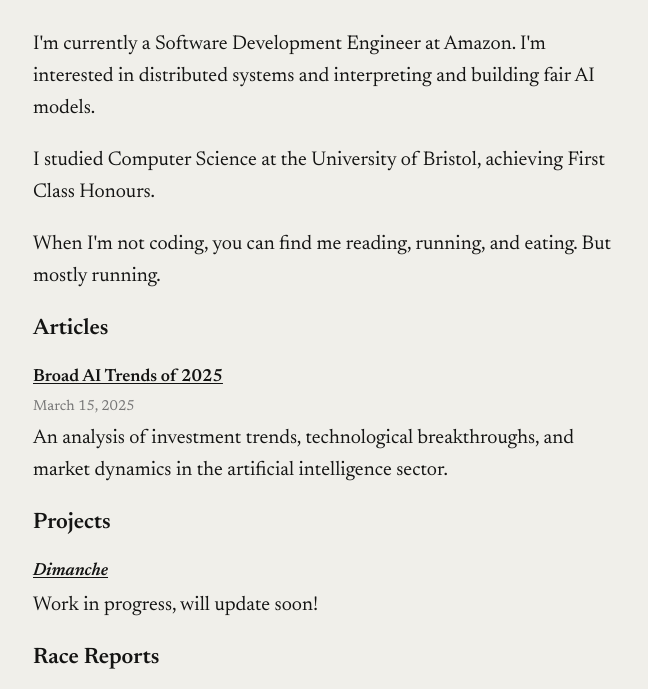
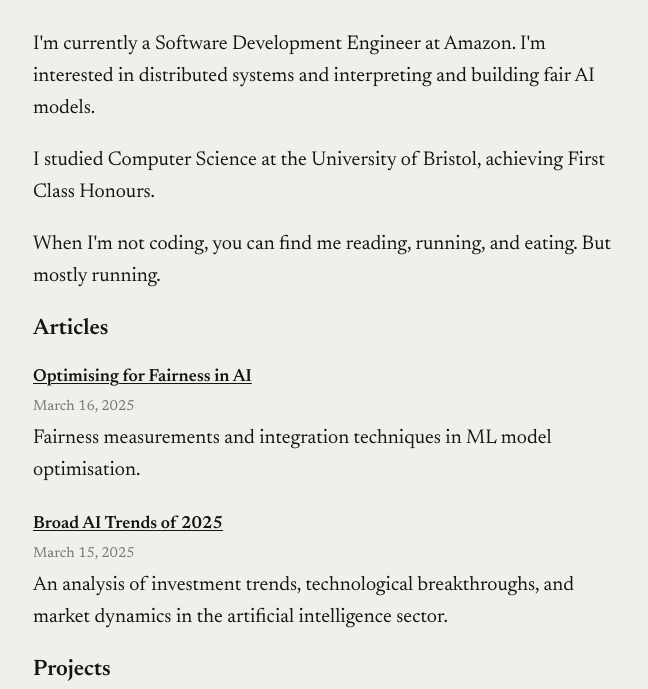
Before and after one commit to ckallum/ckallum.github.io, a website: page index.html in a window 1280 px wide. Shown: the part 80-769 px from the top of the page, without its empty margins (313-961 px from the left). Drawn offline with Linux system fonts and the light colour scheme.

Commit message:
Add AI Fairness to Articles

```diff
--- a/index.html
+++ b/index.html
@@ -137,6 +137,13 @@
       <ul class="article-list">
         <li>
           <div class="article-title">
+            <a href="articles/optimising-for-ai-fairness/">Optimising for Fairness in AI</a>
+          </div>
+          <div class="article-date">March 16, 2025</div>
+          <div class="article-excerpt">Fairness measurements and integration techniques in ML model optimisation.</div>
+        </li>
+        <li>
+          <div class="article-title">
             <a href="articles/broad-ai-trends-of-2025/">Broad AI Trends of 2025</a>
           </div>
           <div class="article-date">March 15, 2025</div>
```
